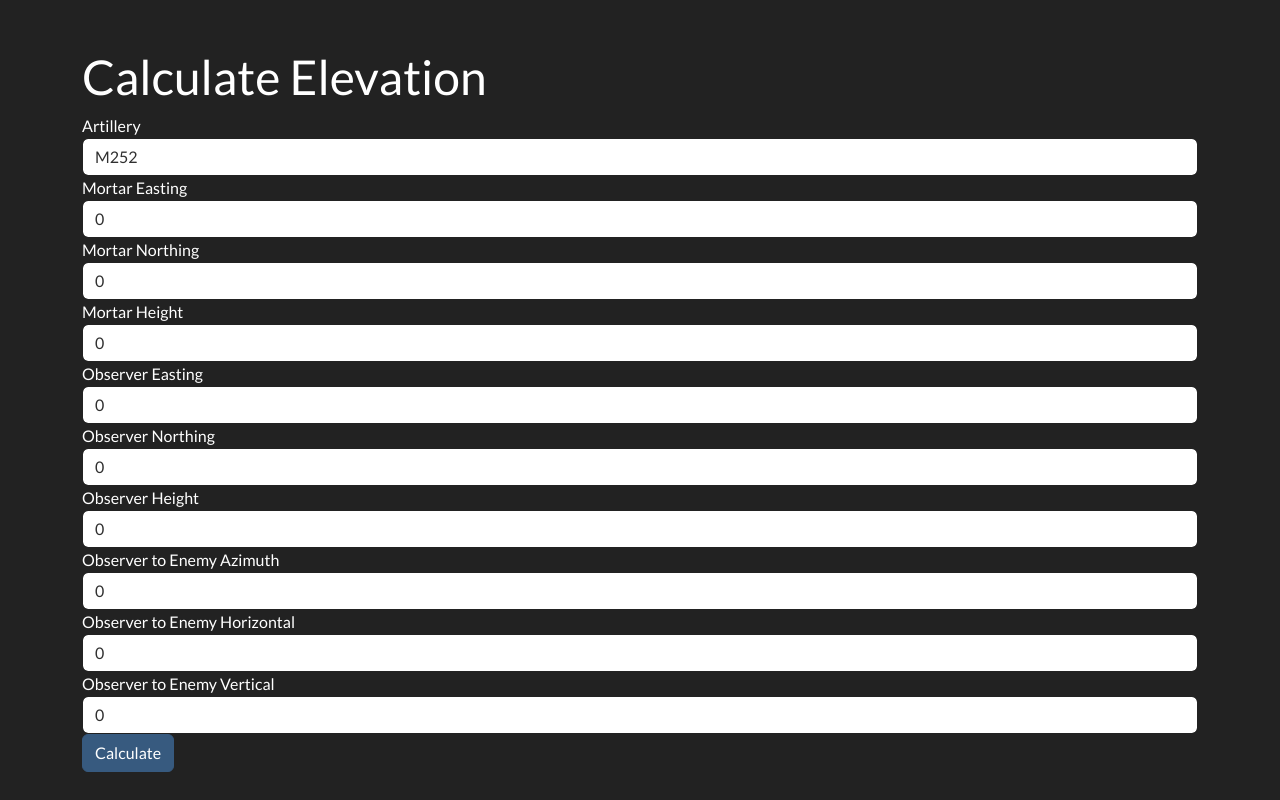
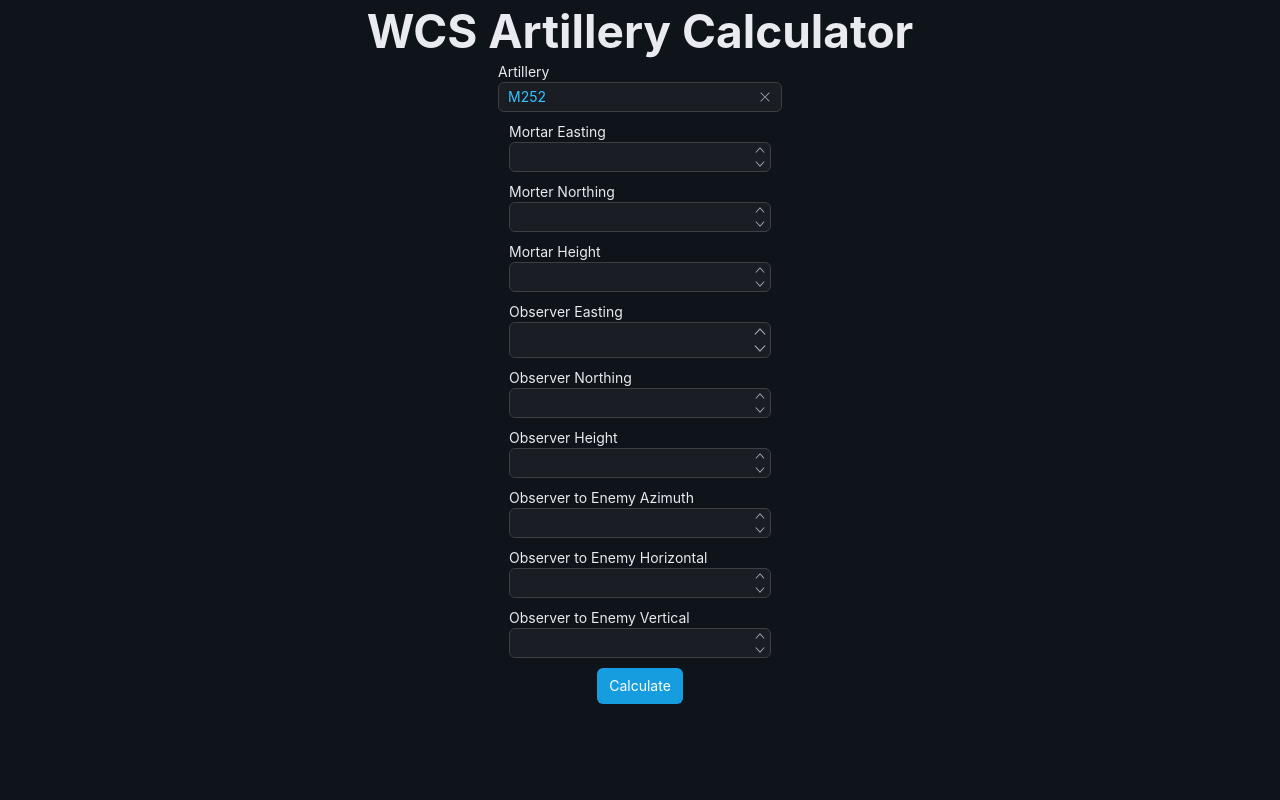
Before and after one commit to JanzCS/arty, a React (Create React App) app in the folder src/frontend/: page / in a window 1280 px wide. Built offline with nearby package versions, Linux system fonts and the light colour scheme.

Commit message:
Update frontend

```diff
--- a/src/frontend/package.json
+++ b/src/frontend/package.json
@@ -8,7 +8,8 @@
     "react": "^18.0.0",
     "react-bootstrap": "^2.10.4",
     "react-dom": "^18.0.0",
-    "react-scripts": "5.0.0"
+    "react-scripts": "5.0.0",
+    "rsuite": "^5.70.2"
   },
   "scripts": {
     "start": "react-scripts start",
--- a/src/frontend/src/App.js
+++ b/src/frontend/src/App.js
@@ -1,4 +1,6 @@
 import CalculateElevationForm from './CalculateElevationForm';
+import { Button, CustomProvider } from 'rsuite';
+import 'rsuite/dist/rsuite.min.css';
 
 document.addEventListener("wheel", function(event){
     if(document.activeElement.type === "number"){
@@ -7,7 +9,11 @@ document.addEventListener("wheel", function(event){
 });
 
 function App() {
-  return <CalculateElevationForm/>
+  return (
+    <CustomProvider theme="dark">
+      <CalculateElevationForm/>
+    </CustomProvider>
+  )
 }
 
 export default App;
--- a/src/frontend/src/CalculateElevationForm.js
+++ b/src/frontend/src/CalculateElevationForm.js
@@ -1,5 +1,7 @@
 import React, { useState } from 'react';
 import axios from 'axios';
+import { Button, Heading, InputNumber, InputPicker, Stack } from 'rsuite';
+import Column from 'rsuite/esm/Table/TableColumn';
 
 function CalculateElevationForm() {
     const [mortarEasting, setMortarEasting] = useState(0);
@@ -15,6 +17,7 @@ function CalculateElevationForm() {
 
     const [result, setResult] = useState(null);
     const [error, setError] = useState(null);
+    const [loading, setLoading] = useState(false);
 
     const handleSubmit = async (e) => {
         e.preventDefault();
@@ -32,7 +35,7 @@ function CalculateElevationForm() {
             artillery: artillery
         };
 
-
+        setLoading(true)
         try {
             const response = await axios.post('/api/calculate_elevation', data);
             console.log(response)
@@ -41,128 +44,66 @@ function CalculateElevationForm() {
         } catch (err) {
             setError('Error calculating elevation.');
             setResult(null);
+        } finally {
+            setLoading(false)
         }
     };
 
+    const artilleryOptions = [
+        { "label": "M252", "value": "m252" },
+        { "label": "M119", "value": "m119" },
+        { "label": "2S1", "value": "t2s1" }
+    ]
+
     return (
-        <div className="container mt-5">
-            <h1>Calculate Elevation</h1>
+        <>
+            <Heading level={1} style={{textAlign: "center"}}>WCS Artillery Calculator</Heading>
             <form onSubmit={handleSubmit}>
-                <div className="form-group">
-                    <label htmlFor="artillery">Artillery</label>
-                    <select
-                        className="form-control"
-                        id="artillery"
-                        value={artillery}
-                        onChange={(e) => setArtillery(e.target.value)}
-                    >
-                        <option value="m252">M252</option>
-                        <option value="m119">M119</option>
-                        <option value="t2s1">2S1</option>
-                    </select>
-                </div>
-                <div className="form-group">
-                    <label htmlFor="mortarEasting">Mortar Easting</label>
-                    <input
-                        type="number"
-                        className="form-control"
-                        id="mortarEasting"
-                        value={mortarEasting}
-                        onChange={(e) => setMortarEasting(e.target.value)}
-                        required
-                    />
-                </div>
-                <div className="form-group">
-                    <label htmlFor="mortarNorthing">Mortar Northing</label>
-                    <input
-                        type="number"
-                        className="form-control"
-                        id="mortarNorthing"
-                        value={mortarNorthing}
-                        onChange={(e) => setMortarNorthing(e.target.value)}
-                        required
-                    />
-                </div>
-                <div className="form-group">
-                    <label htmlFor="mortarHeight">Mortar Height</label>
-                    <input
-                        type="number"
-                        className="form-control"
-                        id="mortarHeight"
-                        value={mortarHeight}
-                        onChange={(e) => setMortarHeight(e.target.value)}
-                        required
-                    />
-                </div>
-                <div className="form-group">
-                    <label htmlFor="observerEasting">Observer Easting</label>
-                    <input
-                        type="number"
-                        className="form-control"
-                        id="observerEasting"
-                        value={observerEasting}
-                        onChange={(e) => setObserverEasting(e.target.value)}
-                        required
-                    />
-                </div>
-                <div className="form-group">
-                    <label htmlFor="observerNorthing">Observer Northing</label>
-                    <input
-                        type="number"
-                        className="form-control"
-                        id="observerNorthing"
-                        value={observerNorthing}
-                        onChange={(e) => setObserverNorthing(e.target.value)}
-                        required
-                    />
-                </div>
-                <div className="form-group">
-                    <label htmlFor="observerHeight">Observer Height</label>
-                    <input
-                        type="number"
-                        className="form-control"
-                        id="observerHeight"
-                        value={observerHeight}
-                        onChange={(e) => setObserverHeight(e.target.value)}
-                        required
-                    />
-                </div>
-                <div className="form-group">
-                    <label htmlFor="observerToEnemyAzimuth">Observer to Enemy Azimuth</label>
-                    <input
-                        type="number"
-                        className="form-control"
-                        id="observerToEnemyAzimuth"
-                        value={observerToEnemyAzimuth}
-                        onChange={(e) => setObserverToEnemyAzimuth(e.target.value)}
-                        required
-                    />
-                </div>
-                <div className="form-group">
-                    <label htmlFor="observerToEnemyHorizontal">Observer to Enemy Horizontal</label>
-                    <input
-                        type="number"
-                        className="form-control"
-                        id="observerToEnemyHorizontal"
-                        value={observerToEnemyHorizontal}
-                        onChange={(e) => setObserverToEnemyHorizontal(e.target.value)}
-                        required
-                    />
-                </div>
-                <div className="form-group">
-                    <label htmlFor="observerToEnemyVertical">Observer to Enemy Vertical</label>
-                    <input
-                        type="number"
-                        className="form-control"
-                        id="observerToEnemyVertical"
-                        value={observerToEnemyVertical}
-                        onChange={(e) => setObserverToEnemyVertical(e.target.value)}
-                        required
-                    />
-                </div>
-                <button type="submit" className="btn btn-primary">
-                    Calculate
-                </button>
+                <Stack spacing={10} direction="column">
+                    <Stack alignItems="flex-start" direction="column">
+                        <label>Artillery</label>
+                        <InputPicker size="sm" value={artillery} data={artilleryOptions} onChange={(e) => setArtillery(e)} required />
+                    </Stack>
+                    <Stack alignItems="flex-start" direction="column">
+                        <label>Mortar Easting</label>
+                        <InputNumber size="sm" onChange={(e) => setMortarEasting(e)} required />
+                    </Stack>
+                    <Stack alignItems="flex-start" direction="column">
+                        <label>Morter Northing</label>
+                        <InputNumber size="sm" onChange={setMortarNorthing} required />
+                    </Stack>
+                    <Stack alignItems="flex-start" direction="column">
+                        <label>Mortar Height</label>
+                        <InputNumber size="sm" onChange={setMortarHeight} required />
+                    </Stack>
+                    <Stack alignItems="flex-start" direction="column">
+                        <label>Observer Easting</label>
+                        <InputNumber osize="sm" nChange={setObserverEasting} required />
+                    </Stack>
+                    <Stack alignItems="flex-start" direction="column">
+                        <label>Observer Northing</label>
+                        <InputNumber size="sm" onChange={setObserverNorthing} required />
+                    </Stack>
+                    <Stack alignItems="flex-start" direction="column">
+                        <label>Observer Height</label>
+                        <InputNumber size="sm" onChange={setObserverHeight} required />
+                    </Stack>
+                    <Stack alignItems="flex-start" direction="column">
+                        <label>Observer to Enemy Azimuth</label>
+                        <InputNumber size="sm" onChange={setObserverToEnemyAzimuth} required />
+                    </Stack>
+                    <Stack alignItems="flex-start" direction="column">
+                        <label>Observer to Enemy Horizontal</label>
+                        <InputNumber size="sm" onChange={setObserverToEnemyHorizontal} required />
+                    </Stack>
+                    <Stack alignItems="flex-start" direction="column">
+                        <label>Observer to Enemy Vertical</label>
+                        <InputNumber size="sm" onChange={setObserverToEnemyVertical} required />
+                    </Stack>
+                    <Button type="submit" appearance="primary" disabled={loading}>
+                        {loading ? 'Calculating...' : 'Calculate'}
+                    </Button>
+                </Stack>
             </form>
             {result && (
                 <div className="mt-4">
@@ -177,7 +118,7 @@ function CalculateElevationForm() {
                     {error}
                 </div>
             )}
-        </div>
+        </>
     );
 }
 
--- a/src/frontend/src/index.js
+++ b/src/frontend/src/index.js
@@ -1,7 +1,7 @@
 import React from 'react';
 import ReactDOM from 'react-dom/client';
 import App from './App';
-import './bootstrap.min.css'
+// import './bootstrap.min.css'
 
 const root = ReactDOM.createRoot(document.getElementById('root'));
 root.render(
```
Also changed, not shown: 1 other file (tests, documents, lock files or other folders).
